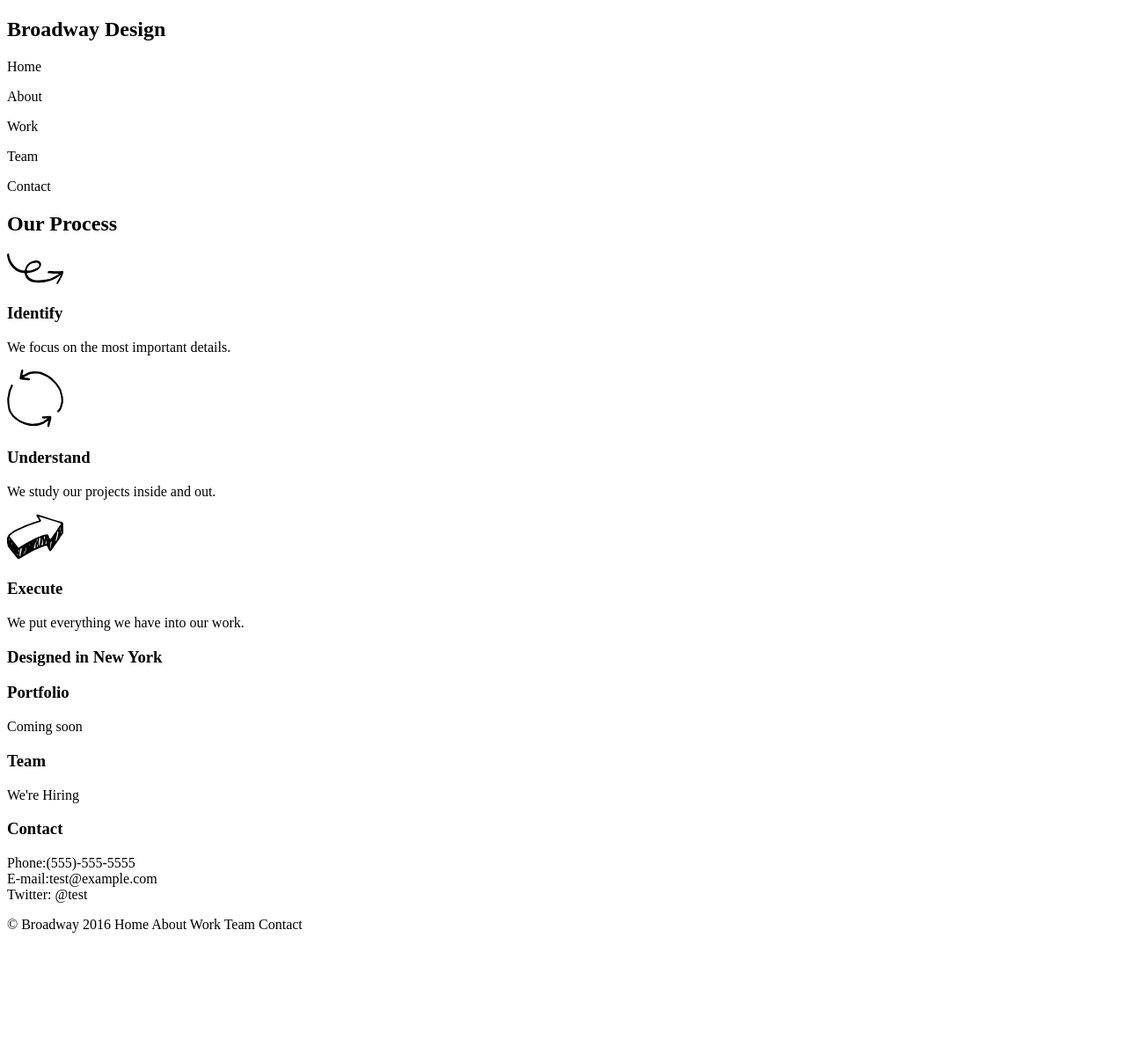
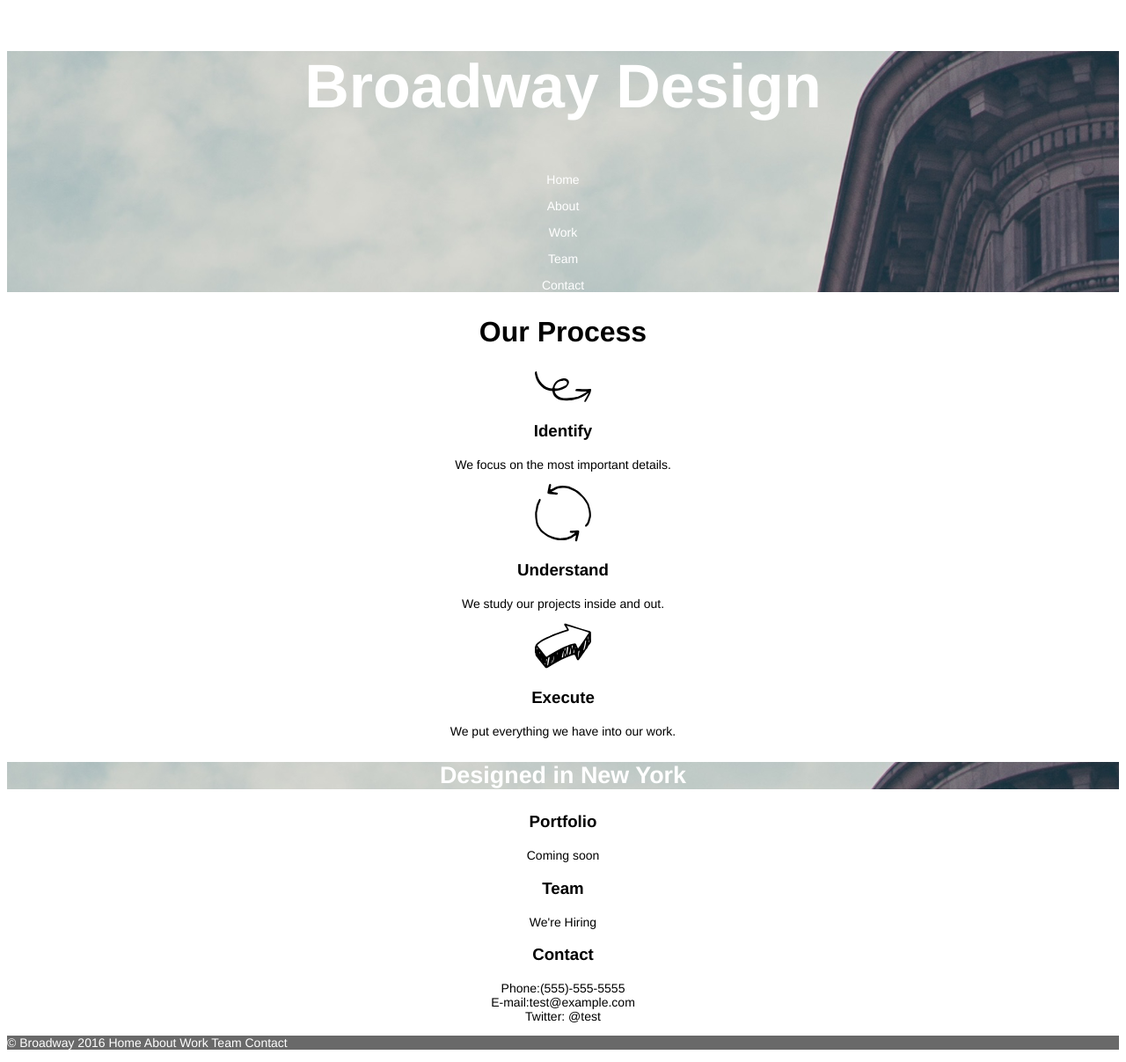
Before and after one commit to Cevandeventer/broadway, a plain HTML site: page index.html in a window 1280 px wide. Shown: the whole page at 88% size. Before the commit the page ends 1076 px from the top, so only its background shows below. Drawn offline with Linux system fonts and the light colour scheme.

Commit message:
Add css styling.

```diff
--- a/index.html
+++ b/index.html
@@ -9,7 +9,7 @@
 
     <!--Header section-->
 
-    <section>
+    <section id="header">
       <h1>Broadway Design</h1>
       <nav>
           <p>Home</p>
@@ -75,12 +75,9 @@
         </p>
       </section>
 
-      <section class="footer">
+      <section id="footer">
         <p>&copy Broadway 2016 Home About Work Team Contact</p>
-
-
-
-
+      </section>
 
   </body>
 </html>
--- a/resources/css/style.css
+++ b/resources/css/style.css
@@ -0,0 +1,45 @@
+body {
+  font-family: Helvetica, sans-serif;
+  text-align:center;
+}
+
+#header{
+  background-image: url('../images/the-flatiron-building.png');
+  color: white;
+}
+
+h1 {
+  font-size: 70px;
+  font-weigh: bold;
+}
+
+nav {
+  font-size: 18px;
+}
+
+h2 {
+  font-size: 32px;
+  font-weight: bold;
+}
+
+h3 {
+  font-size: 23px
+  font-weight: bold;
+}
+
+p {
+  font-size: 14px;
+}
+
+#designed {
+  background-image: url('../images/the-flatiron-building.png');
+  color: white;
+  font-size: 23px;
+}
+
+#footer {
+  background-color: dimgray;
+  color: white;
+  font-size: 11px;
+  text-align:left;
+}
```
